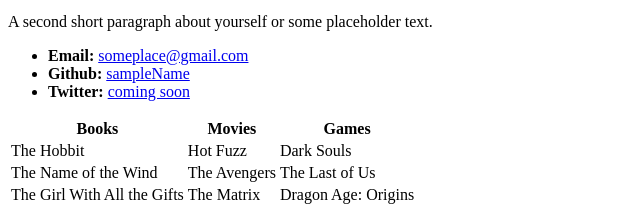
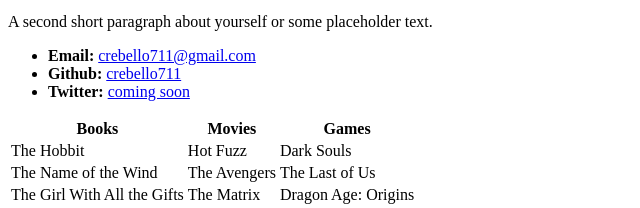
Before and after one commit to crebello711/crebello711.github.io, a plain HTML site: page index.html in a window 1280 px wide. Shown: the part 321-529 px from the top of the page, 0-640 px from the left. Drawn offline with Linux system fonts and the light colour scheme.

Commit message:
updating index page

```diff
--- a/index.html
+++ b/index.html
@@ -15,8 +15,8 @@
   <p>A second short paragraph about yourself or some placeholder text.</p>
 
   <ul>
-    <li><strong>Email:</strong> <a href="#">someplace@gmail.com</a></li>
-    <li><strong>Github:</strong> <a href="#">sampleName</a></li>
+    <li><strong>Email:</strong> <a href="#">crebello711@gmail.com</a></li>
+    <li><strong>Github:</strong> <a href="#">crebello711</a></li>
     <li><strong>Twitter:</strong> <a href="#">coming soon</a></li>
   </ul>
 
```
